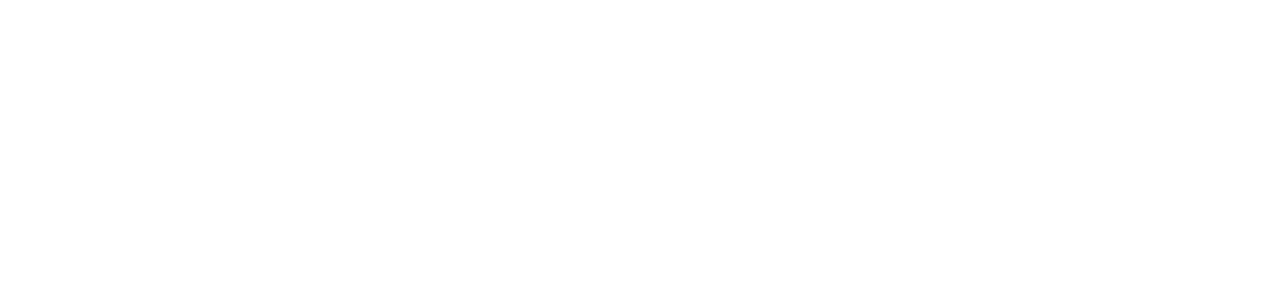
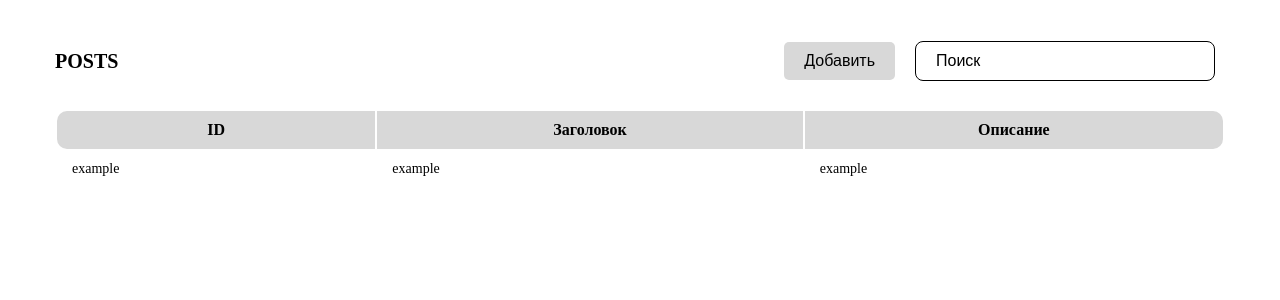
Before and after one commit to odinnadcatbl1/market-papa, a React (Create React App) app: page / in a window 1280 px wide. Shown: the top 300 px of the page. Built offline with nearby package versions, Linux system fonts and the light colour scheme; no server answers.

Commit message:
add styled components for table

```diff
--- a/src/App.jsx
+++ b/src/App.jsx
@@ -1,5 +1,15 @@
+import Table from "./components/Table";
+import GLobalStyles from "./styles/global";
+
 function App() {
-    return <div className="App"></div>;
+    return (
+        <>
+            <div className="app">
+                <Table />
+            </div>
+            <GLobalStyles />
+        </>
+    );
 }
 
 export default App;
--- /dev/null
+++ b/src/components/Table.jsx
@@ -0,0 +1,58 @@
+import { useEffect } from "react";
+import { useSelector } from "react-redux";
+import {
+    Container,
+    StyledTable,
+    StyledTableHeader,
+    StyledTableTitle,
+    StyledTableActions,
+    StyledInput,
+    StyledButton,
+} from "../styles/components";
+import { useActions } from "../hooks/useActions";
+
+const Table = () => {
+    const { data } = useSelector((state) => state);
+    const { fetchPosts } = useActions();
+
+    useEffect(() => {
+        fetchPosts();
+    }, []);
+
+    return (
+        <Container>
+            <StyledTableHeader>
+                <StyledTableTitle>Posts</StyledTableTitle>
+                <StyledTableActions>
+                    <StyledButton>Добавить</StyledButton>
+                    <StyledInput width={"300px"} placeholder="Поиск" />
+                </StyledTableActions>
+            </StyledTableHeader>
+            <StyledTable>
+                <thead className="table__head">
+                    <tr>
+                        <th id="id" onClick={() => {}}>
+                            ID
+                        </th>
+                        <th id="title" onClick={() => {}}>
+                            Заголовок
+                        </th>
+                        <th id="body" onClick={() => {}}>
+                            Описание
+                        </th>
+                    </tr>
+                </thead>
+
+                <tbody>
+                    <tr>
+                        <td>example</td>
+                        <td>example</td>
+                        <td>example</td>
+                    </tr>
+                </tbody>
+            </StyledTable>
+        </Container>
+    );
+};
+
+export default Table;
--- /dev/null
+++ b/src/hooks/useActions.js
@@ -0,0 +1,8 @@
+import { useDispatch } from "react-redux";
+import { bindActionCreators } from "redux";
+import ActionCreators from "../store/action-creators/";
+
+export const useActions = () => {
+    const dispatch = useDispatch();
+    return bindActionCreators(ActionCreators, dispatch);
+};
--- a/src/index.jsx
+++ b/src/index.jsx
@@ -1,10 +1,12 @@
 import React from "react";
 import ReactDOM from "react-dom/client";
 import App from "./App";
+import { Provider } from "react-redux";
+import { store } from "./store";
 
 const root = ReactDOM.createRoot(document.getElementById("root"));
 root.render(
-    <React.StrictMode>
+    <Provider store={store}>
         <App />
-    </React.StrictMode>
+    </Provider>
 );
--- a/src/store/reducers/dataReducer.js
+++ b/src/store/reducers/dataReducer.js
@@ -25,5 +25,8 @@
                 loading: false,
                 error: action.payload,
             };
+
+        default:
+            return state;
     }
 };
--- /dev/null
+++ b/src/styles/components.js
@@ -0,0 +1,107 @@
+import styled from "styled-components";
+
+export const Container = styled.div`
+    max-width: 1200px;
+    margin: 0 auto;
+    padding: 25px 15px;
+`;
+
+export const StyledTable = styled.table`
+    padding: 20px 0;
+    width: 100%;
+    border: none;
+
+    thead {
+        th {
+            font-weight: bold;
+            border: none;
+            padding: 10px 15px;
+            background: #d8d8d8;
+            font-size: 16px;
+
+            &:first-child {
+                border-radius: 10px 0 0 10px;
+            }
+
+            &:last-child {
+                border-radius: 0 10px 10px 0;
+            }
+        }
+    }
+
+    tbody {
+        width: 100%;
+        td {
+            text-align: left;
+            border: none;
+            padding: 10px 15px;
+            font-size: 14px;
+            vertical-align: top;
+        }
+        tr {
+            &:nth-child(even) {
+                background-color: #f3f3f3;
+            }
+
+            td {
+                &:first-child {
+                    border-radius: 10px 0 0 10px;
+                }
+
+                &:last-child {
+                    border-radius: 0 10px 10px 0;
+                }
+            }
+        }
+    }
+`;
+
+export const StyledTableTitle = styled.h2`
+    font-size: 20px;
+    font-weight: 700;
+    letter-spacing: 0.04;
+    text-transform: uppercase;
+`;
+
+export const StyledTableHeader = styled.div`
+    display: flex;
+    align-items: center;
+    justify-content: space-between;
+`;
+
+export const StyledTableActions = styled.div`
+    display: flex;
+    align-items: center;
+    justify-content: space-between;
+`;
+
+export const StyledButton = styled.button`
+    margin: 0 10px;
+    background-color: #d8d8d8;
+    border: none;
+    border-radius: 5px;
+    color: black;
+    font-size: 16px;
+    padding: 10px 20px;
+    cursor: pointer;
+
+    transition: all 0.2s ease;
+    &:hover {
+        background-color: #f3f3f3;
+    }
+`;
+
+export const StyledInput = styled.input`
+    width: ${(props) => props.width || "auto"};
+    margin: 0 10px;
+    padding: 10px 20px;
+    border: 1px solid black;
+    border-radius: 8px;
+    color: black;
+    font-size: 16px;
+
+    &::placeholder {
+        color: black;
+        opacity: 1;
+    }
+`;
--- /dev/null
+++ b/src/styles/global.js
@@ -0,0 +1,10 @@
+import { createGlobalStyle } from "styled-components";
+
+export default createGlobalStyle`
+    *,
+    *:before,
+    *:after {
+        box-sizing: border-box;
+    }
+
+`;
```
